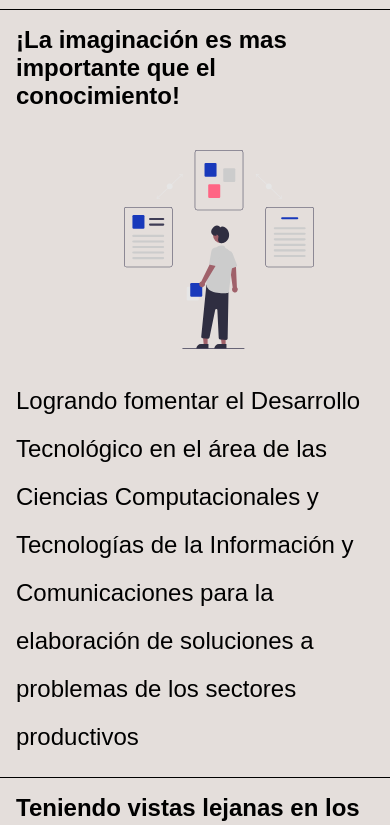
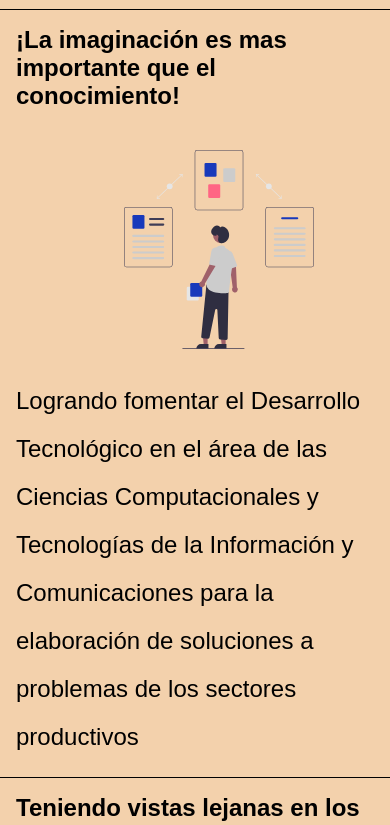
Before and after one commit to PotatoDestroy55/secondWebPage, a plain HTML site: page index.html in a window 390 px wide. Shown: the part 340-1165 px from the top of the page. Drawn offline with Linux system fonts and the light colour scheme.

Commit message:
:sparkles: Adding a meta viewport for better view on mobile devices.

```diff
--- a/css/styles.css
+++ b/css/styles.css
@@ -7,7 +7,8 @@
 
 body
 {
-	background-color: #E4DEDB;
+	/*background-color: #E4DEDB;*/
+	background-color:#F3D1AC;
 }
 
 
--- a/index.html
+++ b/index.html
@@ -2,6 +2,7 @@
 <html>
 	<head>
 		<meta charset="utf-8">
+		<meta name="viewport" content="width=device-width, initial-scale=1.0">
 		<title>Centro de inovacion</title>
 		<link rel="stylesheet" href="css/styles.css">
 		<link rel="stylesheet" href="https://fonts.googleapis.com/icon?family=Material+Icons">
```
